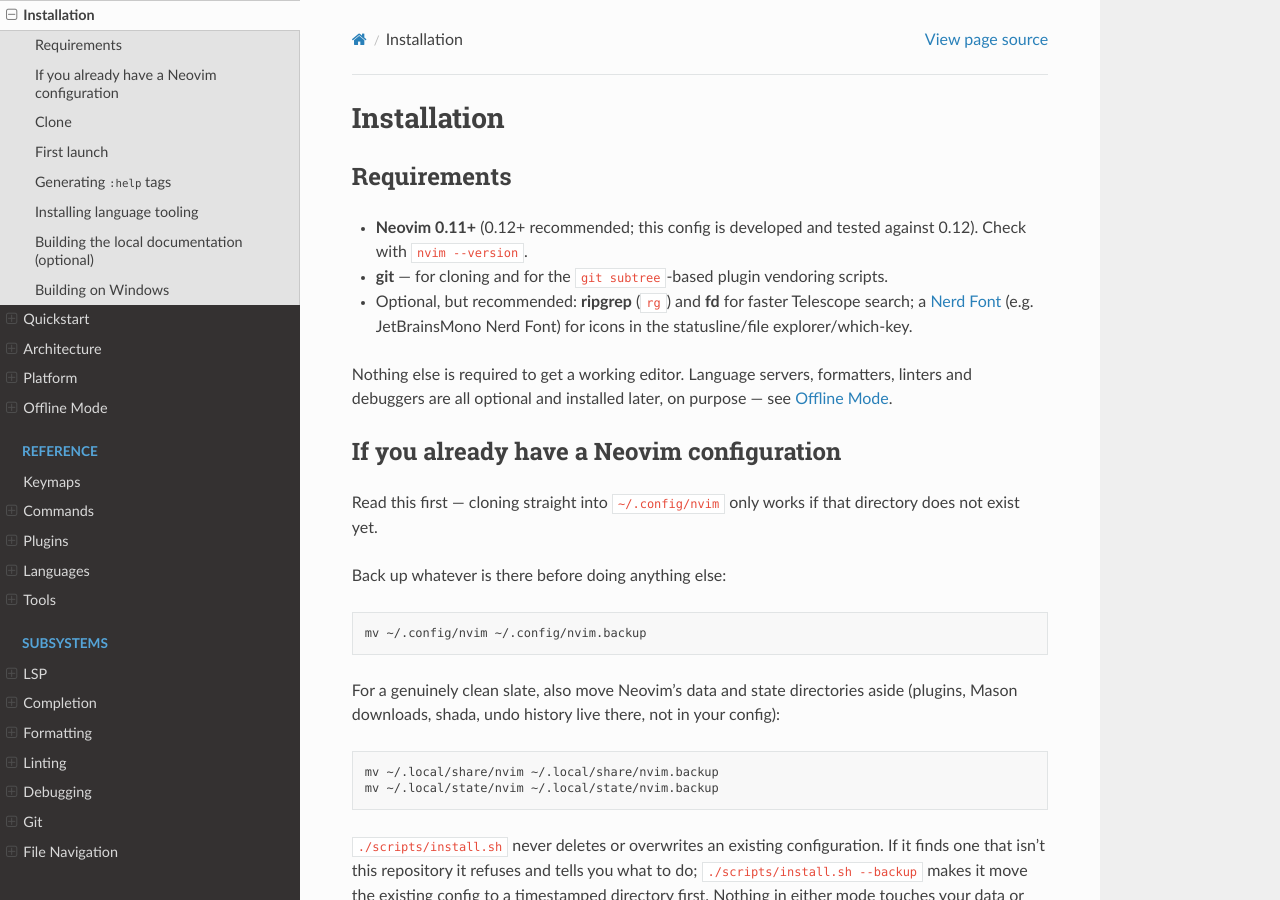
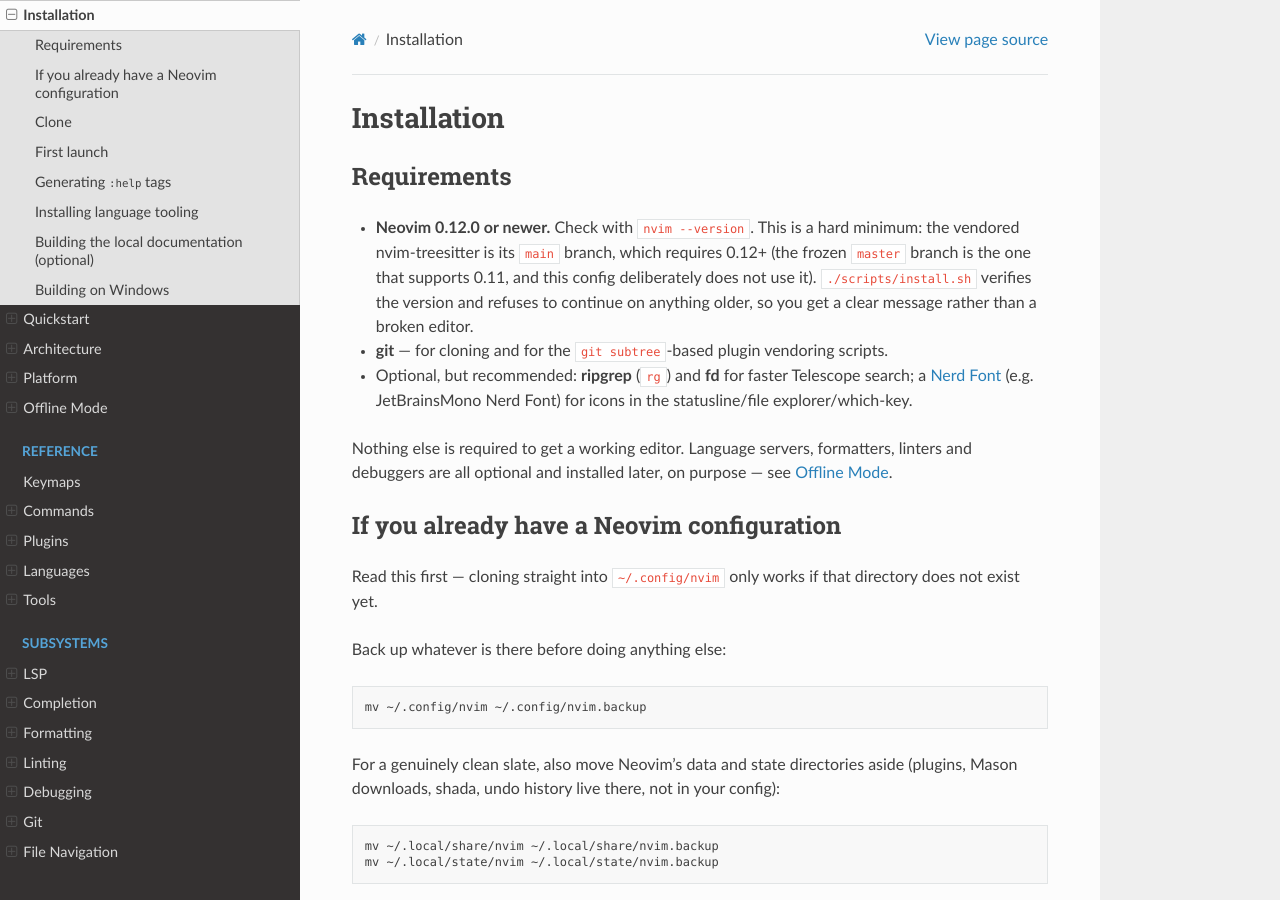
Before and after one commit to MichaelWeissDEV/nvim-config, a Sphinx documentation site: the page built from docs/installation.md, in a window 1280 px wide and 900 px high. Built offline with Sphinx 7.4.7 and the Read the Docs theme 3.1.0, drawn with Linux system fonts in a browser that asks for light colours.

Commit message:
Fix the real CI startup failure and pin the Neovim >= 0.12.0 contract
Root cause, reproduced locally by simulating a fresh runner (empty
XDG_CONFIG_HOME, so stdpath("config") does not exist):

  1. `module 'config.options' not found` -- the repo root was on neither
     'runtimepath' nor 'packpath' when started as `nvim -u init.lua`.
     A previous commit addressed this by prepending 'runtimepath'.
  2. That fix was incomplete and CI stayed red with
     `module 'nvim-web-devicons' not found`: vendored packages under
     pack/vendor/start/ resolve via 'packpath', which it never touched.
     Verified directly -- require() of a vendored plugin fails before
     prepending packpath and succeeds after.

Also made the root detection independent of the working directory. The
previous version used `vim.env.MYVIMRC or "init.lua"`, but MYVIMRC is nil
under `-u <file>` (measured), so it fell back to a relative path resolved
against cwd -- working only because CI happens to start in the repo root.
It now derives the path from init.lua's own debug.getinfo source, and
starting from an unrelated cwd is covered by the new test.

tests/test_bootstrap.lua locks both failure modes in: repo root present on
both paths, config modules importable, vendored start plugins importable.

Version contract: lua/util/version.lua holds the single definition, with
supports() as a pure function over a version table so it can be tested
against versions this machine is not running (0.11.x rejected, 0.12.0
boundary accepted, newer accepted, malformed input rejected) --
tests/test_version.lua. The health check and scripts/install.sh both use
it; the installer asks Neovim to evaluate its own version rather than
parsing `nvim --version` text. README, docs/installation and
docs/troubleshooting now state 0.12.0 as a hard minimum, with the reason
(vendored nvim-treesitter `main` requires it).

Local suite: 9/9.

```diff
--- a/docs/installation.md
+++ b/docs/installation.md
@@ -2,8 +2,12 @@
 
 ## Requirements
 
-- **Neovim 0.11+** (0.12+ recommended; this config is developed and tested
-  against 0.12). Check with `nvim --version`.
+- **Neovim 0.12.0 or newer.** Check with `nvim --version`. This is a hard
+  minimum: the vendored nvim-treesitter is its `main` branch, which
+  requires 0.12+ (the frozen `master` branch is the one that supports
+  0.11, and this config deliberately does not use it).
+  `./scripts/install.sh` verifies the version and refuses to continue on
+  anything older, so you get a clear message rather than a broken editor.
 - **git** — for cloning and for the `git subtree`-based plugin vendoring
   scripts.
 - Optional, but recommended: **ripgrep** (`rg`) and **fd** for faster
```
Also changed, not shown: README.md (+3 -1 lines), docs/troubleshooting.md (+2 -1 lines), 8 other files.
